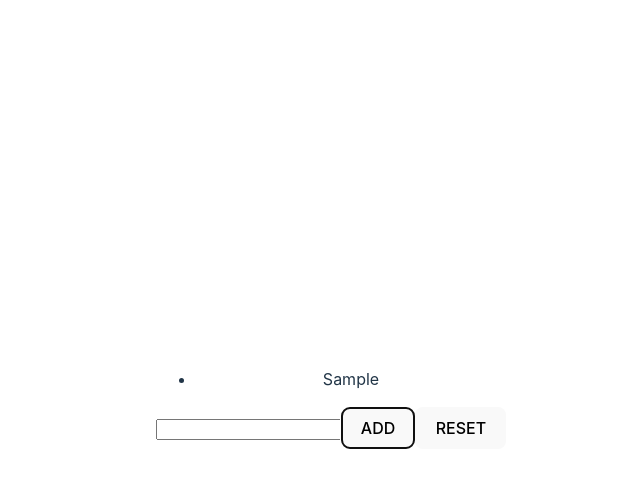
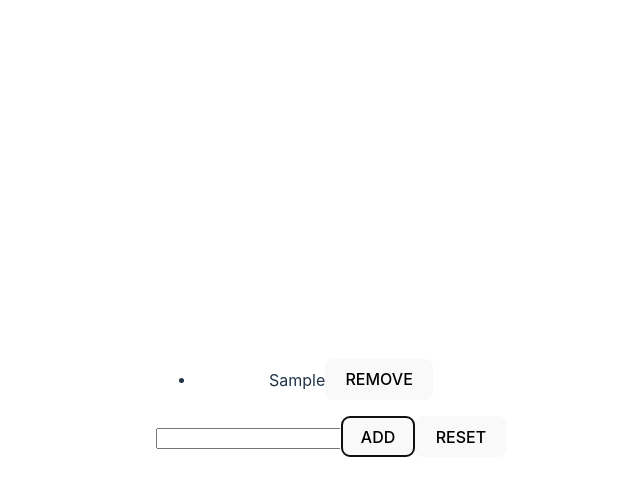
Before and after one commit to marcinicola/react, a React (Vite) app: page / in a window 1280 px wide. Both pictures are taken after typing "Sample" into the empty fields and a click on the button "ADD". Shown: the top 496 px of the page, without its empty margins (309-949 px from the left). Built offline with nearby package versions, Linux system fonts and the light colour scheme.

Commit message:
Esercizio 59

```diff
--- a/src/TodoList.jsx
+++ b/src/TodoList.jsx
@@ -3,7 +3,6 @@
 export function TodoList() {
   const [items, setItems] = useState([]);
   const [todo, setTodo] = useState("");
-
 
   const handleOnChange = (e) => {
     setTodo(e.target.value);
@@ -13,18 +12,31 @@
     setItems((items) => {
       return [...items, todo];
     });
-    setTodo("")
+    setTodo("");
   };
 
   const handleClickReset = () => {
-    setItems([])
-  }
+    setItems([]);
+  };
+
+  const handleRemoveClick = (index) => {
+    setItems(
+      items.filter((i, el) => {
+       return el !== index
+      })
+    );
+  };
 
   return (
     <>
       <ul>
-        {items.map((item) => {
-          return <li>{item}</li>;
+        {items.map((item,index) => {
+          return (
+            <li key={index}>
+              {item}
+              <button onClick={() => handleRemoveClick(index)}>REMOVE</button>
+            </li>
+          );
         })}
       </ul>
       <input value={todo} onChange={handleOnChange} type="text" />
```
